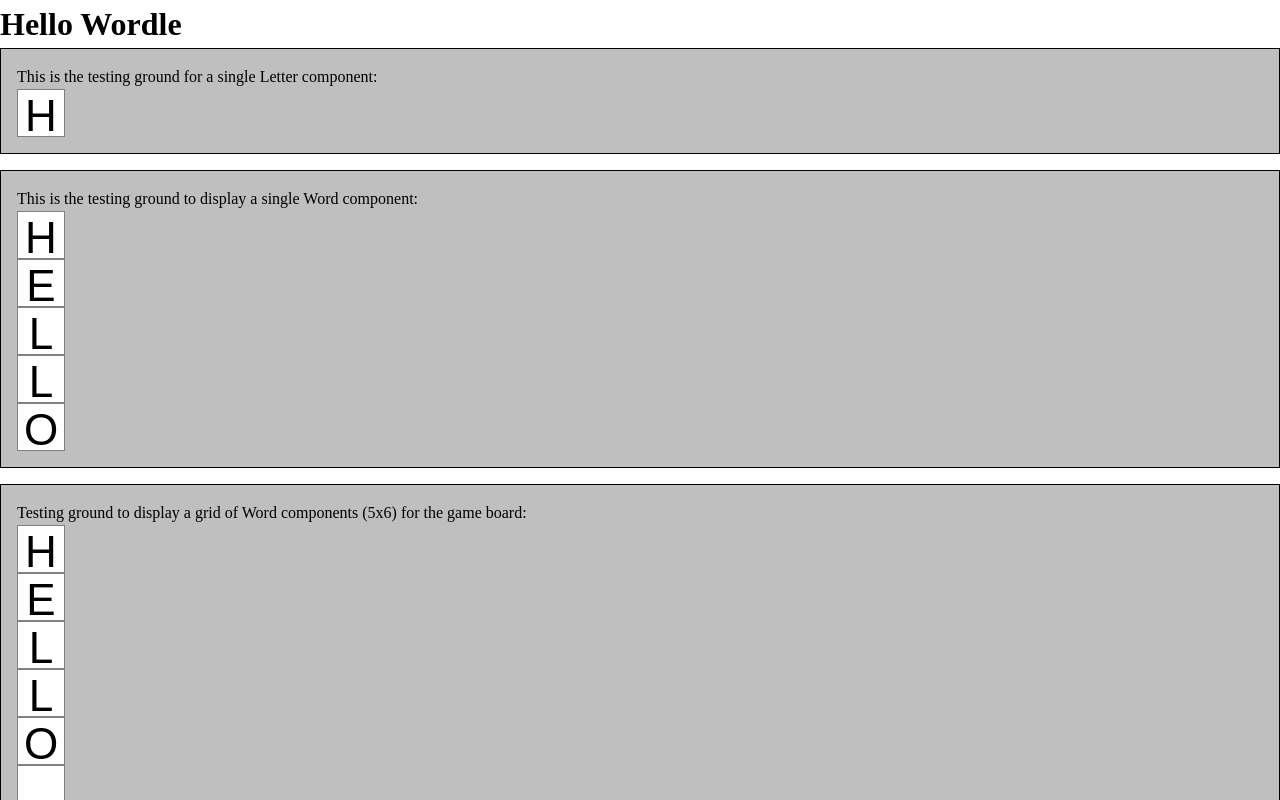
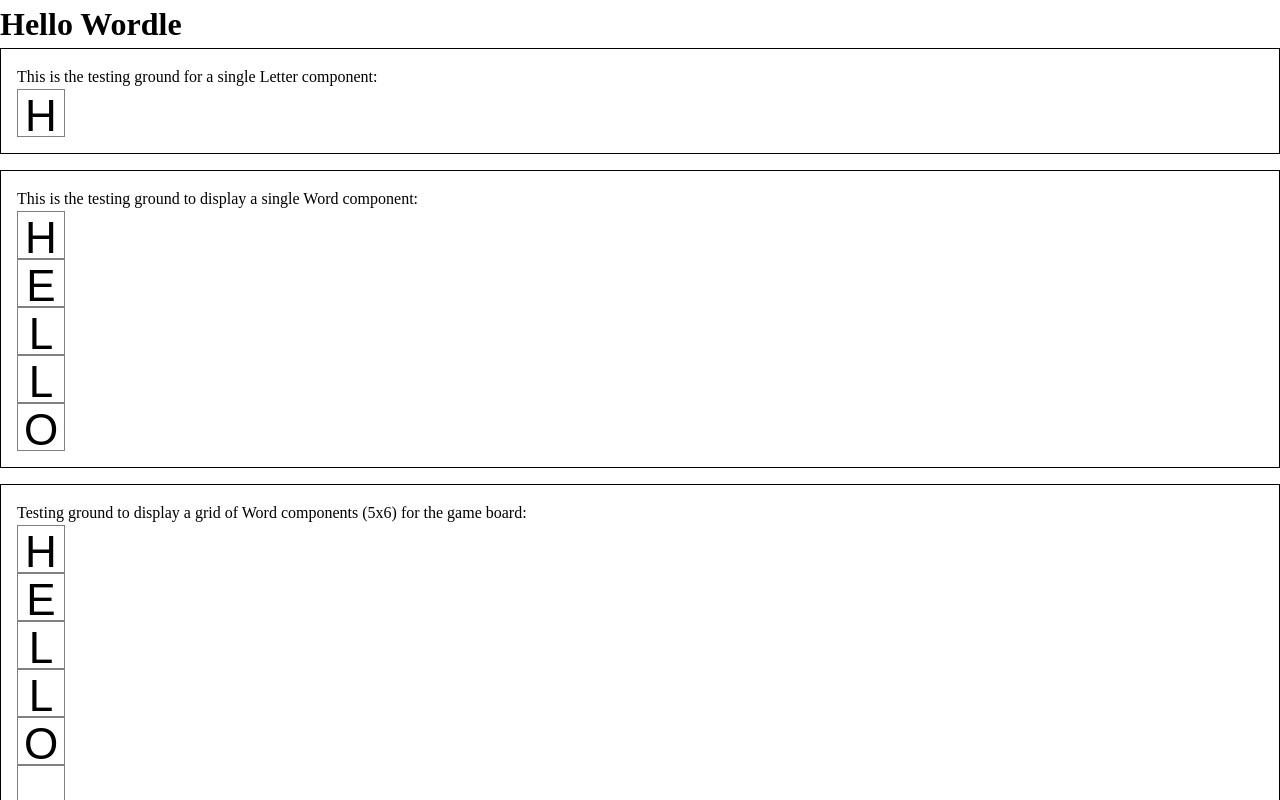
Before and after one commit to franco-ortega/wordle-clone-v2, a Next.js app: page / in a window 1280 px wide. Shown: the top 800 px of the page. Built offline with nearby package versions, Linux system fonts and the light colour scheme.

Commit message:
make testings sections have white bkgd

```diff
--- a/src/app/page.module.css
+++ b/src/app/page.module.css
@@ -19,7 +19,7 @@
 }
 
 .page section {
-	background-color: hsl(0, 0%, 75%);
+	background-color: hsl(0, 0%, 100%);
 
 	border: 1px solid hsl(0, 0%, 0%);
 	margin-bottom: 16px;
```
